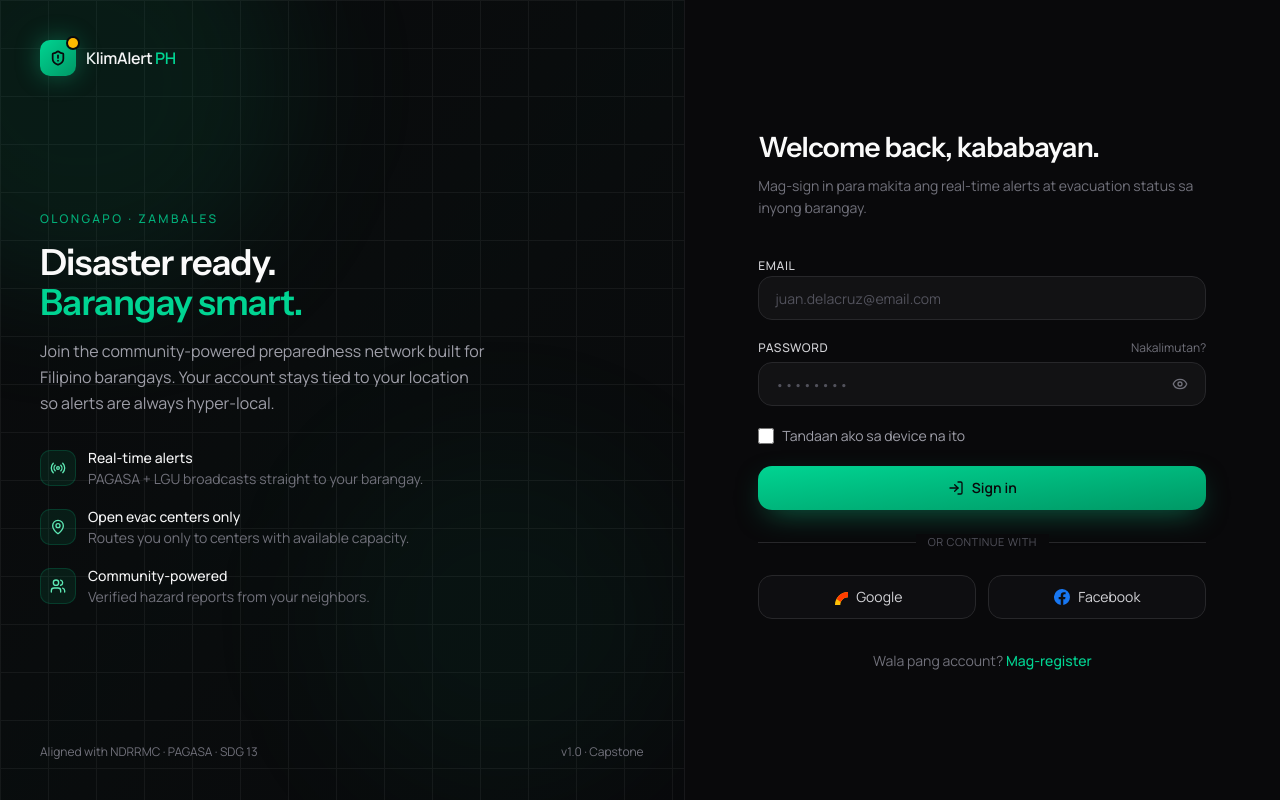
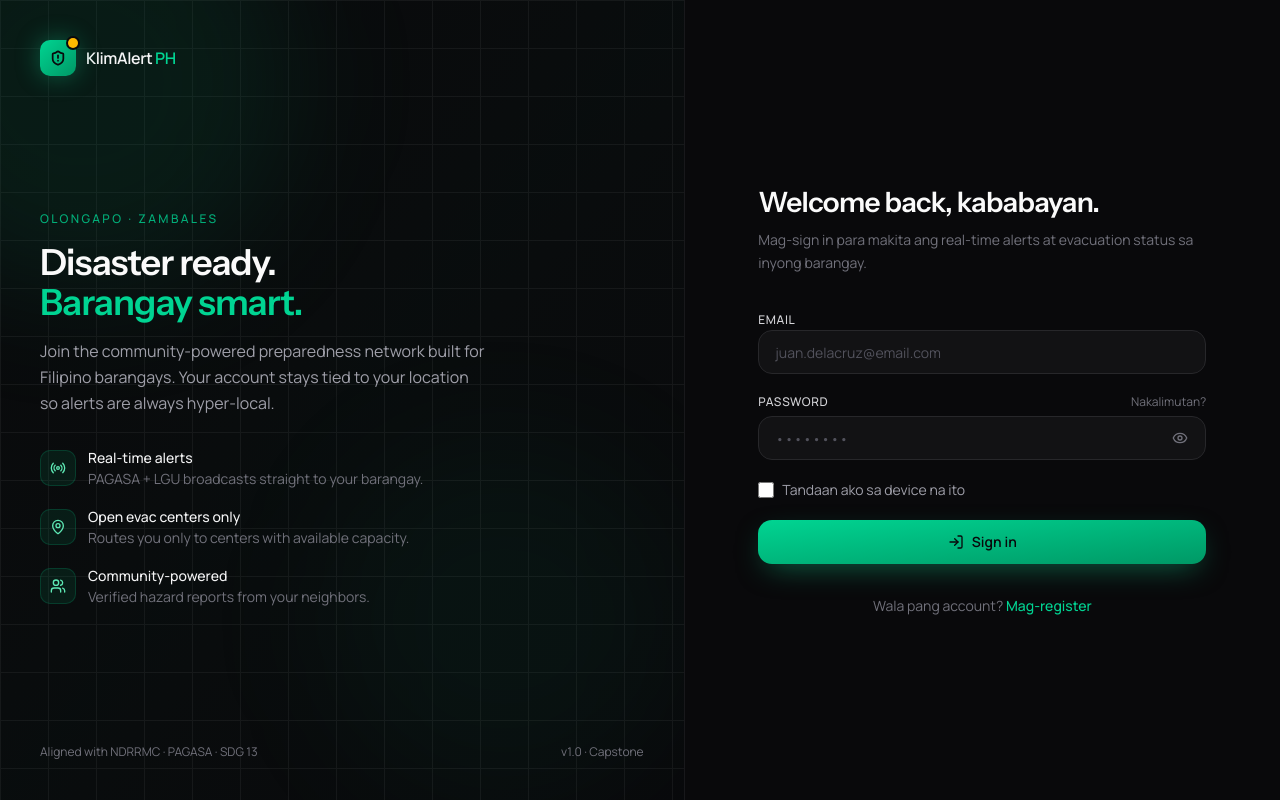
Before and after one commit to chris-lazatin/KlimAlert-PH, a Next.js app: page /login in a window 1280 px wide. Built offline with nearby package versions, Linux system fonts and the light colour scheme; a web font is replaced by a local one.

Commit message:
fix: remove Google and Facebook login buttons

```diff
--- a/app/(auth)/login/page.tsx
+++ b/app/(auth)/login/page.tsx
@@ -109,7 +109,7 @@ export default function LoginPage() {
         <button
           type="submit"
           disabled={loading}
-          className="w-full h-11 rounded-xl bg-gradient-to-br from-emerald-400 to-emerald-600 text-zinc-950 text-sm font-semibold flex items-center justify-center gap-2 hover:brightness-110 disabled:opacity-60 disabled:cursor-not-allowed transition shadow-[0_10px_30px_-10px_rgba(16,185,129,0.6)]"
+          className="w-full h-11 rounded-xl bg-linear-to-br from-emerald-400 to-emerald-600 text-zinc-950 text-sm font-semibold flex items-center justify-center gap-2 hover:brightness-110 disabled:opacity-60 disabled:cursor-not-allowed transition shadow-[0_10px_30px_-10px_rgba(16,185,129,0.6)]"
         >
           {loading ? (
             <>
@@ -124,68 +124,7 @@ export default function LoginPage() {
           )}
         </button>
 
-        <div className="relative py-1">
-          <div className="absolute inset-0 flex items-center">
-            <div className="w-full h-px bg-zinc-800" />
-          </div>
-          <div className="relative flex justify-center">
-            <span className="px-3 bg-zinc-950 text-[11px] uppercase tracking-wider text-zinc-600">
-              Or continue with
-            </span>
-          </div>
-        </div>
-
-        <div className="grid grid-cols-2 gap-3">
-          <button
-            type="button"
-            className="h-11 rounded-xl border border-zinc-800 bg-zinc-900/40 text-sm text-zinc-300 hover:border-zinc-700 hover:bg-zinc-900 transition flex items-center justify-center gap-2"
-          >
-            <GoogleIcon />
-            Google
-          </button>
-          <button
-            type="button"
-            className="h-11 rounded-xl border border-zinc-800 bg-zinc-900/40 text-sm text-zinc-300 hover:border-zinc-700 hover:bg-zinc-900 transition flex items-center justify-center gap-2"
-          >
-            <FacebookIcon />
-            Facebook
-          </button>
-        </div>
       </form>
     </AuthShell>
   )
 }
-
-function GoogleIcon() {
-  return (
-    <svg viewBox="0 0 24 24" className="h-4 w-4" aria-hidden>
-      <path
-        fill="#FFC107"
-        d="M43.6 20.5H42V20H24v8h11.3C33.7 32.4 29.3 35.5 24 35.5c-6.3 0-11.5-5.2-11.5-11.5S17.7 12.5 24 12.5c2.9 0 5.6 1.1 7.6 2.9l5.7-5.7C33.6 6.5 29 4.5 24 4.5 13.2 4.5 4.5 13.2 4.5 24S13.2 43.5 24 43.5c11 0 19.5-8 19.5-19.5 0-1.2-.1-2.3-.4-3.5z"
-      />
-      <path
-        fill="#FF3D00"
-        d="M6.3 14.7l6.6 4.8C14.7 16 19 12.5 24 12.5c2.9 0 5.6 1.1 7.6 2.9l5.7-5.7C33.6 6.5 29 4.5 24 4.5c-7.3 0-13.6 4.1-16.7 10.2z"
-      />
-      <path
-        fill="#4CAF50"
-        d="M24 43.5c5 0 9.5-1.9 12.9-5l-6-4.9c-1.9 1.4-4.3 2.4-6.9 2.4-5.3 0-9.7-3.4-11.3-8.1l-6.5 5C9.4 39.3 16.1 43.5 24 43.5z"
-      />
-      <path
-        fill="#1976D2"
-        d="M43.6 20.5H42V20H24v8h11.3c-.8 2.2-2.2 4.1-4.1 5.4l6 4.9c-.4.4 6.5-4.7 6.5-14.3 0-1.2-.1-2.3-.1-3.5z"
-      />
-    </svg>
-  )
-}
-
-function FacebookIcon() {
-  return (
-    <svg viewBox="0 0 24 24" className="h-4 w-4" aria-hidden>
-      <path
-        fill="#1877F2"
-        d="M24 12a12 12 0 10-13.9 11.9V15.5H7v-3.5h3.1V9.4c0-3 1.8-4.7 4.6-4.7 1.3 0 2.7.2 2.7.2V8h-1.6c-1.5 0-2 .9-2 1.9V12h3.4l-.5 3.5h-2.8v8.4A12 12 0 0024 12z"
-      />
-    </svg>
-  )
-}
```
